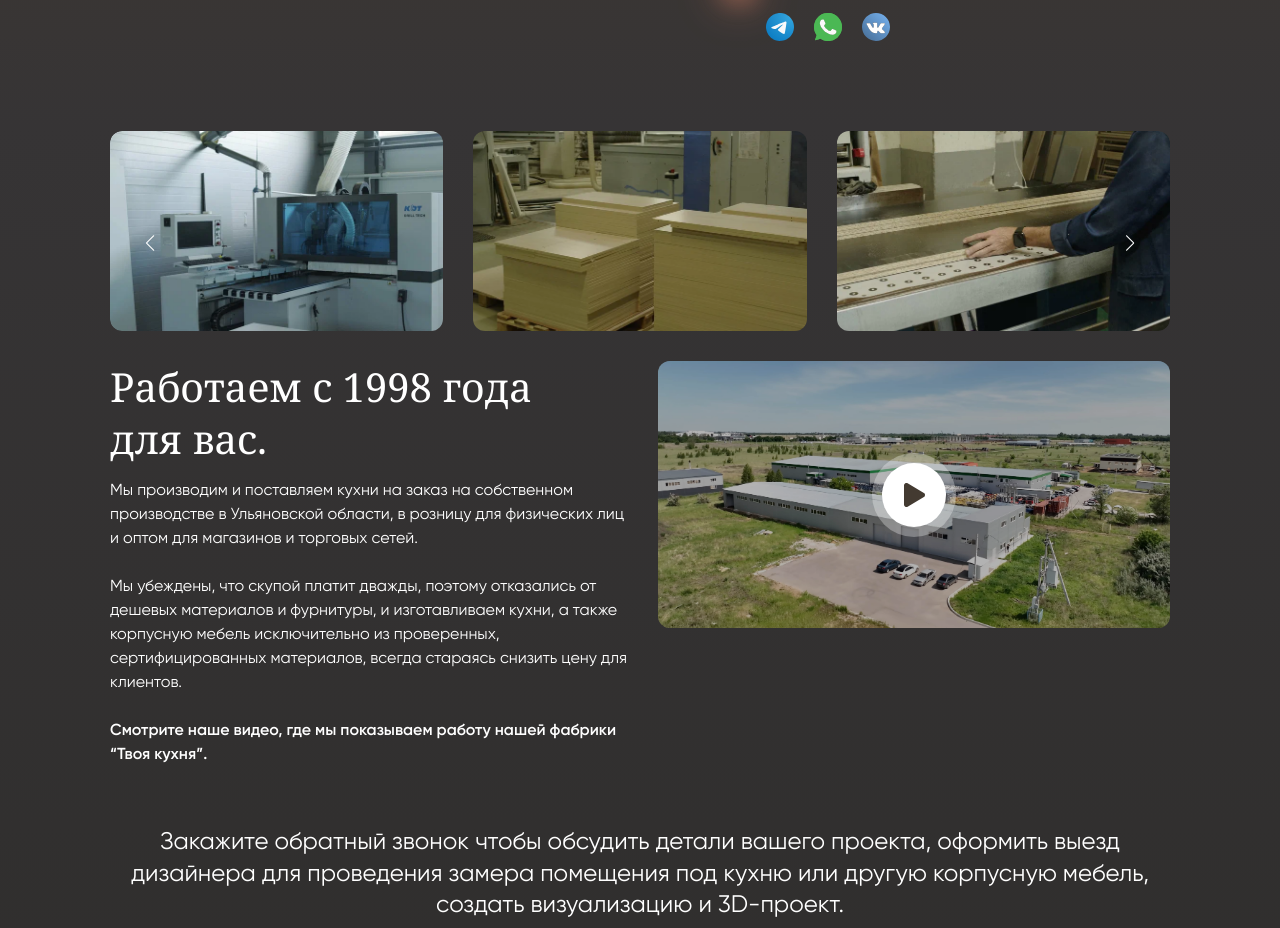
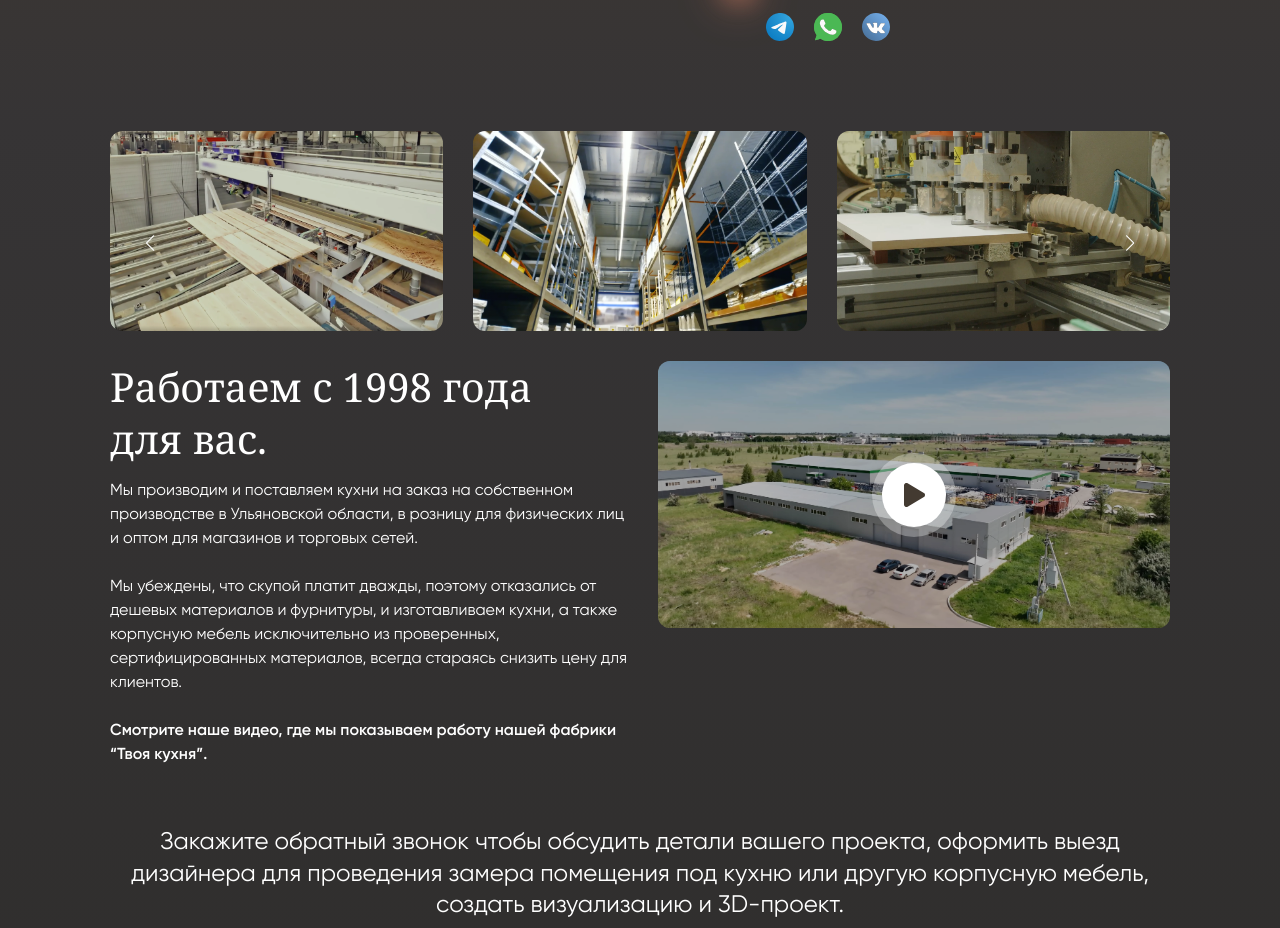
Before and after one commit to PhPGOD332/your-kitchen-client, a Next.js app: page /contacts in a window 1280 px wide. Shown: the part 1287-2215 px from the top of the page. Built offline with nearby package versions, Linux system fonts and the light colour scheme; no server answers.

Commit message:
Изменил стандартный пул фотографий на слайдере фото с видео.

```diff
--- a/src/widgets/PhotoSlider/PhotoSlider.tsx
+++ b/src/widgets/PhotoSlider/PhotoSlider.tsx
@@ -1,12 +1,19 @@
 "use client";
 
-import img1 from "@/data/images/contacts-slider/XL (1).webp";
-import img2 from "@/data/images/contacts-slider/XL (2).webp";
-import img3 from "@/data/images/contacts-slider/XL (3).webp";
-import img4 from "@/data/images/contacts-slider/XL (4).webp";
-import img5 from "@/data/images/contacts-slider/XL (5).webp";
-import img6 from "@/data/images/contacts-slider/XL (6).webp";
-import img7 from "@/data/images/contacts-slider/XL (7).webp";
+import img1 from "@/data/images/contacts-slider/MAIN (1).webp";
+import img2 from "@/data/images/contacts-slider/MAIN (2).webp";
+import img3 from "@/data/images/contacts-slider/MAIN (3).webp";
+import img4 from "@/data/images/contacts-slider/XL (1).webp";
+import img5 from "@/data/images/contacts-slider/XL (2).webp";
+import img6 from "@/data/images/contacts-slider/XL (3).webp";
+import img7 from "@/data/images/contacts-slider/XL (4).webp";
+import img8 from "@/data/images/contacts-slider/XL (5).webp";
+import img9 from "@/data/images/contacts-slider/XL (6).webp";
+import img10 from "@/data/images/contacts-slider/XL (7).webp";
+import img11 from "@/data/images/contacts-slider/MAIN (7).webp";
+import img12 from "@/data/images/contacts-slider/MAIN (8).webp";
+import img13 from "@/data/images/contacts-slider/MAIN (9).webp";
+import img14 from "@/data/images/contacts-slider/MAIN (10).webp";
 import videoPreviewImg from "@/data/images/video-preview1.jpg";
 import { Icons } from "@/shared/IconsComponents/Icons";
 import "@/shared/styles/swiper-my.css";
@@ -28,6 +35,13 @@ const initialImages = [
   img5.src,
   img6.src,
   img7.src,
+  img8.src,
+  img9.src,
+  img10.src,
+  img11.src,
+  img12.src,
+  img13.src,
+  img14.src,
 ];
 
 interface Props {
```
